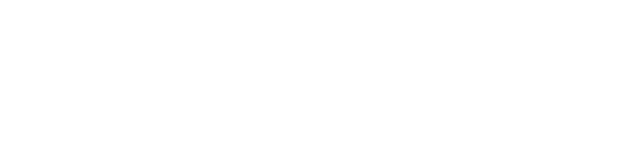
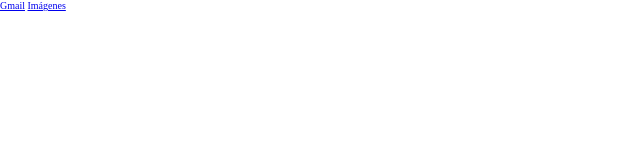
Before and after one commit to raulcardenas1999/CURSOPRACTICOHTMLCSS, a plain HTML site: page cloneGoogle/index.html in a window 1280 px wide. Shown: the full height of the page, 0-640 px from the left. Drawn offline with Linux system fonts and the light colour scheme.

Commit message:
Primera version header

```diff
--- a/cloneGoogle/index.html
+++ b/cloneGoogle/index.html
@@ -13,7 +13,10 @@
     <link rel="stylesheet" href="style.css" />
   </head>
   <body>
-    <header></header>
+    <header>
+      <a href="#">Gmail</a>
+      <a href="#">Imágenes</a>
+    </header>
     <main></main>
     <footer></footer>
   </body>
```
